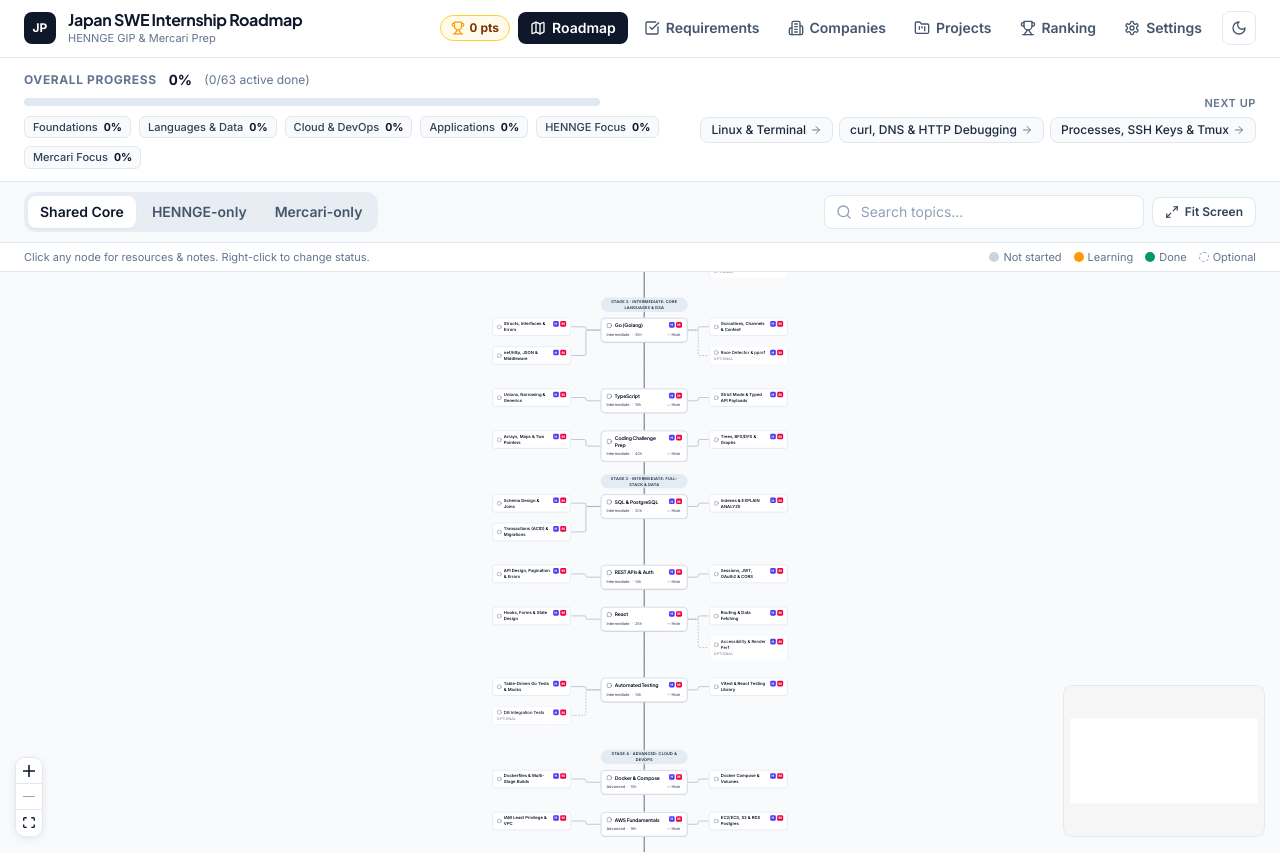
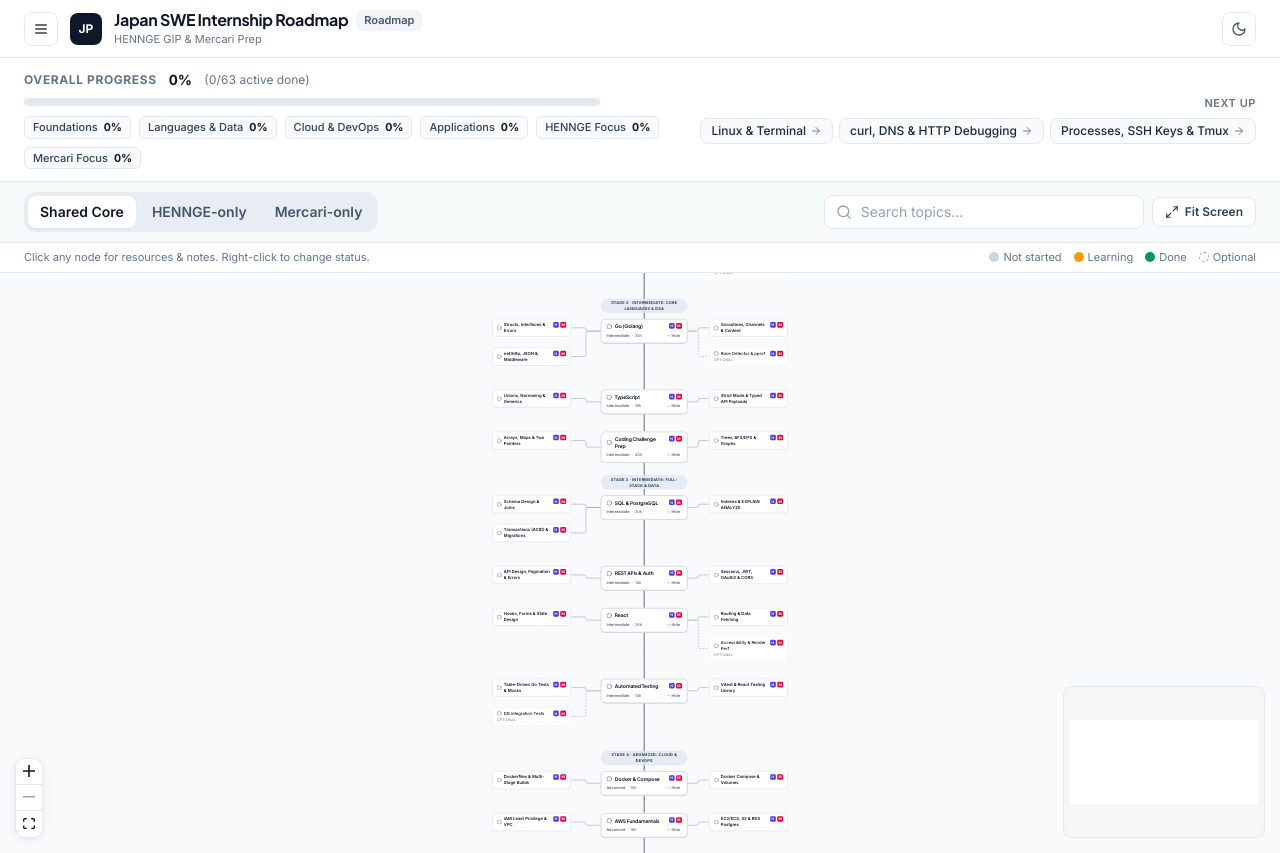
Before and after one commit to BrianC0des/internship-roadmap, a React (Vite) app: page / in a window 1280 px wide. Built offline with nearby package versions, Linux system fonts and the light colour scheme.

Commit message:
ui: move navigation and points badge into burger sidebar

```diff
--- a/src/components/layout/TopNav.tsx
+++ b/src/components/layout/TopNav.tsx
@@ -1,6 +1,24 @@
-import { Building2, CheckSquare, FolderKanban, Map, Moon, Settings, Sun, Trophy } from 'lucide-react';
+import { useEffect, useState } from 'react';
+import {
+  Building2,
+  CheckSquare,
+  FolderKanban,
+  Map,
+  Menu,
+  Moon,
+  Settings,
+  Sun,
+  Trophy,
+  X,
+} from 'lucide-react';
 
-export type AppPage = 'roadmap' | 'requirements' | 'companies' | 'projects' | 'leaderboard' | 'settings';
+export type AppPage =
+  | 'roadmap'
+  | 'requirements'
+  | 'companies'
+  | 'projects'
+  | 'leaderboard'
+  | 'settings';
 
 interface TopNavProps {
   activePage: AppPage;
@@ -26,54 +44,56 @@ export function TopNav({
   darkMode,
   onToggleDarkMode,
 }: TopNavProps) {
+  const [sidebarOpen, setSidebarOpen] = useState(false);
+
+  useEffect(() => {
+    if (!sidebarOpen) return;
+    const onKeyDown = (e: KeyboardEvent) => {
+      if (e.key === 'Escape') setSidebarOpen(false);
+    };
+    window.addEventListener('keydown', onKeyDown);
+    return () => window.removeEventListener('keydown', onKeyDown);
+  }, [sidebarOpen]);
+
+  const activeLabel = NAV_ITEMS.find((item) => item.id === activePage)?.label ?? 'Roadmap';
+
+  const handleSelect = (page: AppPage) => {
+    onSelectPage(page);
+    setSidebarOpen(false);
+  };
+
   return (
+    <>
       <header className="sticky top-0 z-20 border-b border-slate-200 bg-white/95 backdrop-blur dark:border-slate-800 dark:bg-slate-950/95">
-      <div className="mx-auto flex max-w-7xl flex-wrap items-center justify-between gap-3 px-4 py-2.5 sm:px-6">
+        <div className="mx-auto flex max-w-7xl items-center justify-between gap-3 px-4 py-2.5 sm:px-6">
           <div className="flex items-center gap-3">
+            <button
+              type="button"
+              onClick={() => setSidebarOpen(true)}
+              aria-label="Open navigation menu"
+              aria-expanded={sidebarOpen}
+              className="rounded-lg border border-slate-200 p-2 text-slate-700 hover:bg-slate-100 hover:text-slate-900 dark:border-slate-800 dark:text-slate-200 dark:hover:bg-slate-800 dark:hover:text-white"
+            >
+              <Menu className="h-4 w-4" aria-hidden="true" />
+            </button>
+
             <div className="flex h-8 w-8 items-center justify-center rounded-lg bg-slate-900 text-xs font-bold text-white dark:bg-blue-600">
               JP
             </div>
             <div>
+              <div className="flex items-center gap-2">
                 <h1 className="font-display text-sm font-bold leading-tight text-slate-900 sm:text-base dark:text-slate-50">
                   Japan SWE Internship Roadmap
                 </h1>
+                <span className="hidden sm:inline-block rounded-md bg-slate-100 px-2 py-0.5 text-[11px] font-semibold text-slate-600 dark:bg-slate-800 dark:text-slate-300">
+                  {activeLabel}
+                </span>
+              </div>
               <p className="text-[11px] text-slate-500 dark:text-slate-400">
                 HENNGE GIP &amp; Mercari Prep
               </p>
             </div>
           </div>
-
-        <div className="flex items-center gap-2">
-          <button
-            type="button"
-            onClick={() => onSelectPage('leaderboard')}
-            title="View squad ranking"
-            className="hidden sm:inline-flex items-center gap-1 rounded-full border border-amber-300 bg-amber-50 px-2.5 py-1 text-xs font-bold text-amber-900 hover:bg-amber-100 dark:border-amber-700 dark:bg-amber-950/50 dark:text-amber-200 tabular-nums"
-          >
-            <Trophy className="h-3.5 w-3.5 text-amber-500" aria-hidden="true" />
-            <span>{totalPoints} pts</span>
-          </button>
-          <nav aria-label="Main navigation" className="flex items-center gap-1">
-            {NAV_ITEMS.map((item) => {
-              const Icon = item.icon;
-              const isActive = activePage === item.id;
-              return (
-                <button
-                  key={item.id}
-                  type="button"
-                  onClick={() => onSelectPage(item.id)}
-                  className={`inline-flex items-center gap-1.5 rounded-lg px-2.5 py-1.5 text-xs font-semibold transition-colors sm:px-3 sm:text-sm ${
-                    isActive
-                      ? 'bg-slate-900 text-white dark:bg-blue-600 dark:text-white'
-                      : 'text-slate-600 hover:bg-slate-100 hover:text-slate-900 dark:text-slate-300 dark:hover:bg-slate-800 dark:hover:text-white'
-                  }`}
-                >
-                  <Icon className="h-4 w-4" aria-hidden="true" />
-                  <span className="hidden sm:inline">{item.label}</span>
-                </button>
-              );
-            })}
-          </nav>
 
           <button
             type="button"
@@ -84,7 +104,77 @@ export function TopNav({
             {darkMode ? <Sun className="h-4 w-4" /> : <Moon className="h-4 w-4" />}
           </button>
         </div>
+      </header>
+
+      {/* Burger Sidebar Drawer */}
+      {sidebarOpen && (
+        <>
+          <div
+            className="fixed inset-0 z-40 bg-slate-950/40 backdrop-blur-[1px]"
+            onClick={() => setSidebarOpen(false)}
+            aria-hidden="true"
+          />
+          <aside
+            aria-label="Navigation sidebar"
+            className="fixed inset-y-0 left-0 z-50 flex w-72 flex-col border-r border-slate-200 bg-white shadow-2xl dark:border-slate-800 dark:bg-slate-950"
+          >
+            <div className="flex items-center justify-between border-b border-slate-200 px-4 py-3.5 dark:border-slate-800">
+              <div className="flex items-center gap-2.5">
+                <div className="flex h-7 w-7 items-center justify-center rounded-lg bg-slate-900 text-xs font-bold text-white dark:bg-blue-600">
+                  JP
                 </div>
-    </header>
+                <span className="font-display text-sm font-bold text-slate-900 dark:text-slate-50">
+                  Menu
+                </span>
+              </div>
+              <button
+                type="button"
+                onClick={() => setSidebarOpen(false)}
+                aria-label="Close navigation menu"
+                className="rounded-lg p-1.5 text-slate-500 hover:bg-slate-100 hover:text-slate-900 dark:text-slate-400 dark:hover:bg-slate-800 dark:hover:text-slate-100"
+              >
+                <X className="h-4 w-4" />
+              </button>
+            </div>
+
+            <div className="px-4 pt-4 pb-2">
+              <button
+                type="button"
+                onClick={() => handleSelect('leaderboard')}
+                className="flex w-full items-center justify-between rounded-xl border border-amber-300 bg-amber-50 px-3.5 py-2.5 text-xs font-bold text-amber-900 hover:bg-amber-100 dark:border-amber-800 dark:bg-amber-950/50 dark:text-amber-200 tabular-nums"
+              >
+                <span className="inline-flex items-center gap-2">
+                  <Trophy className="h-4 w-4 text-amber-500" aria-hidden="true" />
+                  <span>Your Squad Score</span>
+                </span>
+                <span>{totalPoints} pts</span>
+              </button>
+            </div>
+
+            <nav aria-label="Main navigation" className="flex-1 space-y-1 px-3 py-2">
+              {NAV_ITEMS.map((item) => {
+                const Icon = item.icon;
+                const isActive = activePage === item.id;
+                return (
+                  <button
+                    key={item.id}
+                    type="button"
+                    onClick={() => handleSelect(item.id)}
+                    className={`flex w-full items-center gap-3 rounded-xl px-3 py-2.5 text-sm font-semibold transition-colors ${
+                      isActive
+                        ? 'bg-slate-900 text-white dark:bg-blue-600 dark:text-white'
+                        : 'text-slate-700 hover:bg-slate-100 hover:text-slate-900 dark:text-slate-300 dark:hover:bg-slate-900 dark:hover:text-white'
+                    }`}
+                  >
+                    <Icon className="h-4 w-4 shrink-0" aria-hidden="true" />
+                    <span>{item.label}</span>
+                  </button>
+                );
+              })}
+            </nav>
+          </aside>
+        </>
+      )}
+    </>
   );
 }
```
Lines whose indentation alone changed are shown as unchanged.
